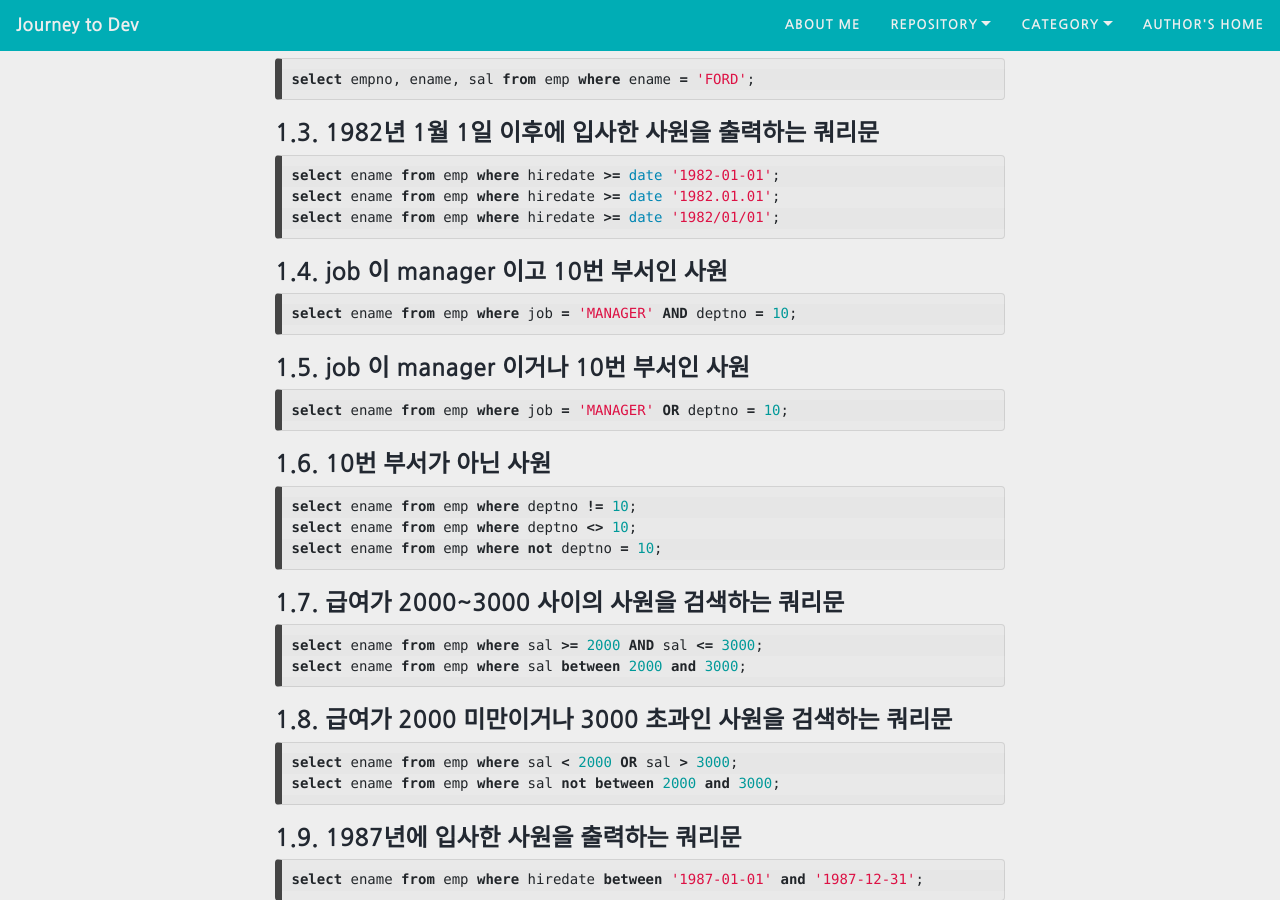
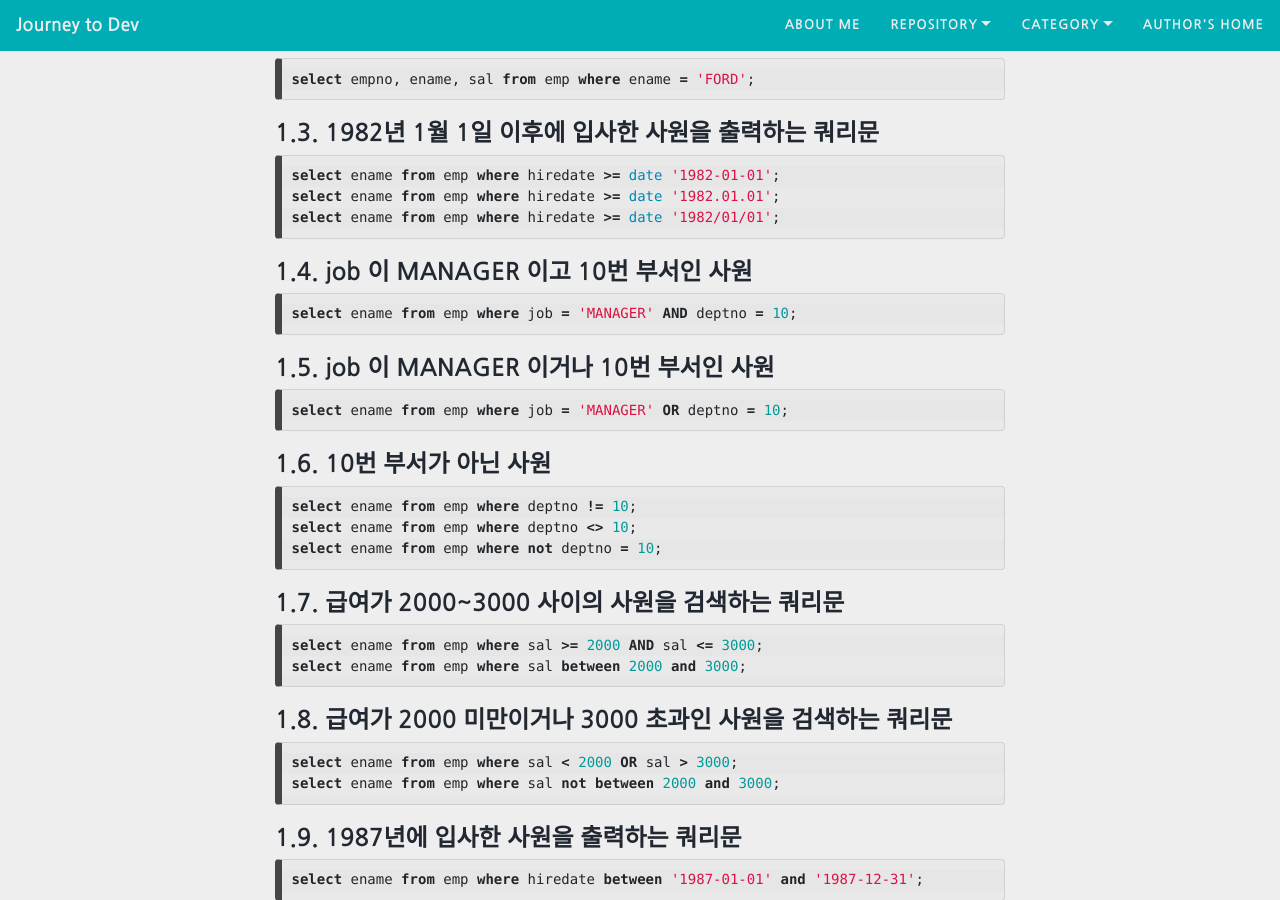
Before and after one commit to roqhdehd502/roqhdehd502.github.io, a Jekyll site: the page built from _posts/WebDev/2021-01-07-116.md, in a window 1280 px wide and 900 px high, scrolled down 678 px. Built offline with Jekyll 4.4.1, drawn with Linux system fonts in a browser that asks for light colours; nearby versions of some CDN libraries.

Commit message:
Update 2021-01-07-116.md

````diff
--- a/_posts/WebDev/2021-01-07-116.md
+++ b/_posts/WebDev/2021-01-07-116.md
@@ -33,13 +33,13 @@ select ename from emp where hiredate >= date '1982.01.01';
 select ename from emp where hiredate >= date '1982/01/01';
 ```
 
-### 1.4. job 이 manager 이고 10번 부서인 사원
+### 1.4. job 이 MANAGER 이고 10번 부서인 사원
 
 ```sql
 select ename from emp where job = 'MANAGER' AND deptno = 10;
 ```
 
-### 1.5. job 이 manager 이거나 10번 부서인 사원
+### 1.5. job 이 MANAGER 이거나 10번 부서인 사원
 
 ```sql
 select ename from emp where job = 'MANAGER' OR deptno = 10;
````
